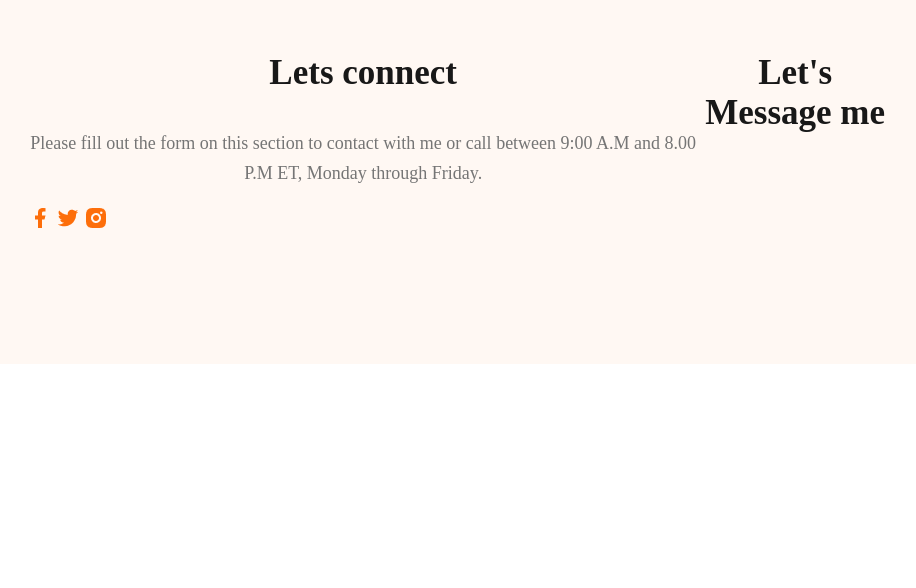
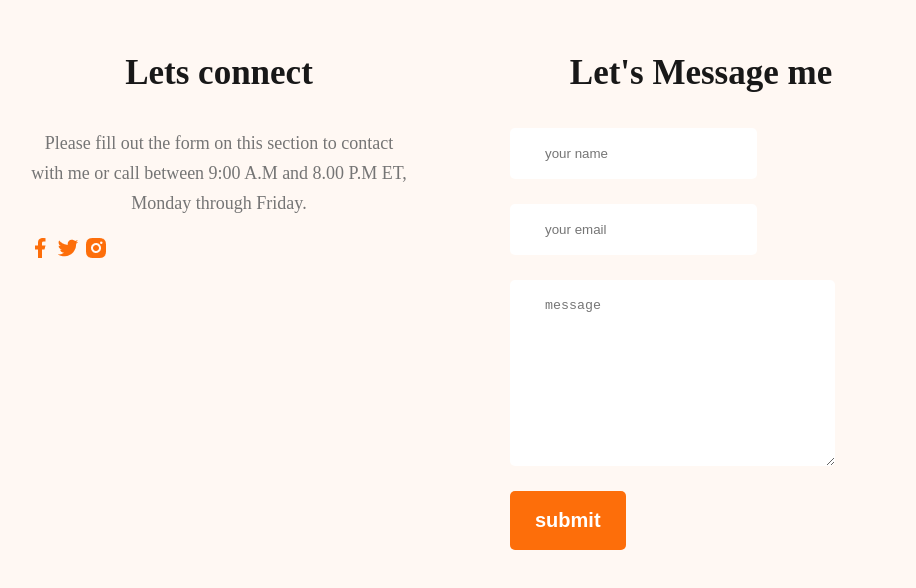
Before and after one commit to minhazulamin/webdevloper-protfolio, a plain HTML site: page index.html in a window 1280 px wide. Shown: the part 3172-3760 px from the top of the page, without its empty margins (180-1096 px from the left). Before the commit the page ends 3544 px from the top, so only its background shows below. Drawn offline with nearby package versions, Linux system fonts and the light colour scheme.

Commit message:
footer commit

```diff
--- a/index.html
+++ b/index.html
@@ -213,6 +213,12 @@
       </div>
       <div class="footer-column">
 <h3 class="section-title">Let's Message me</h3>
+<form class="contact" action="">
+  <input type="text" name="" id="" placeholder="your name">
+  <input type="email" name="" id="    " placeholder="your email">
+  <textarea name="" id="" cols="30" rows="10" placeholder="message"></textarea>
+  <input class="btn-primary" type="submit" value="submit">
+</form>
       </div>
     </footer>
   </body>
--- a/styles/portfolio.css
+++ b/styles/portfolio.css
@@ -162,7 +162,26 @@ main section {
 /* footer style */
 footer {
   display: flex;
+  gap: 100px;
   background: #fff8f3;
   padding: 130px 200px;
   margin-top: 100px;
 }
+footer .footer-column {
+  width: 50%;
+}
+.contact input[type="text"],
+input[type="email"],
+input[type="textarea"],
+textarea {
+  display: block;
+  margin-bottom: 25px;
+  padding: 18px 35px;
+  color: #757575;
+  background-color: white;
+  border-radius: 5px;
+  border: 0;
+}
+.social-links {
+  margin-right: 25px;
+}
```
